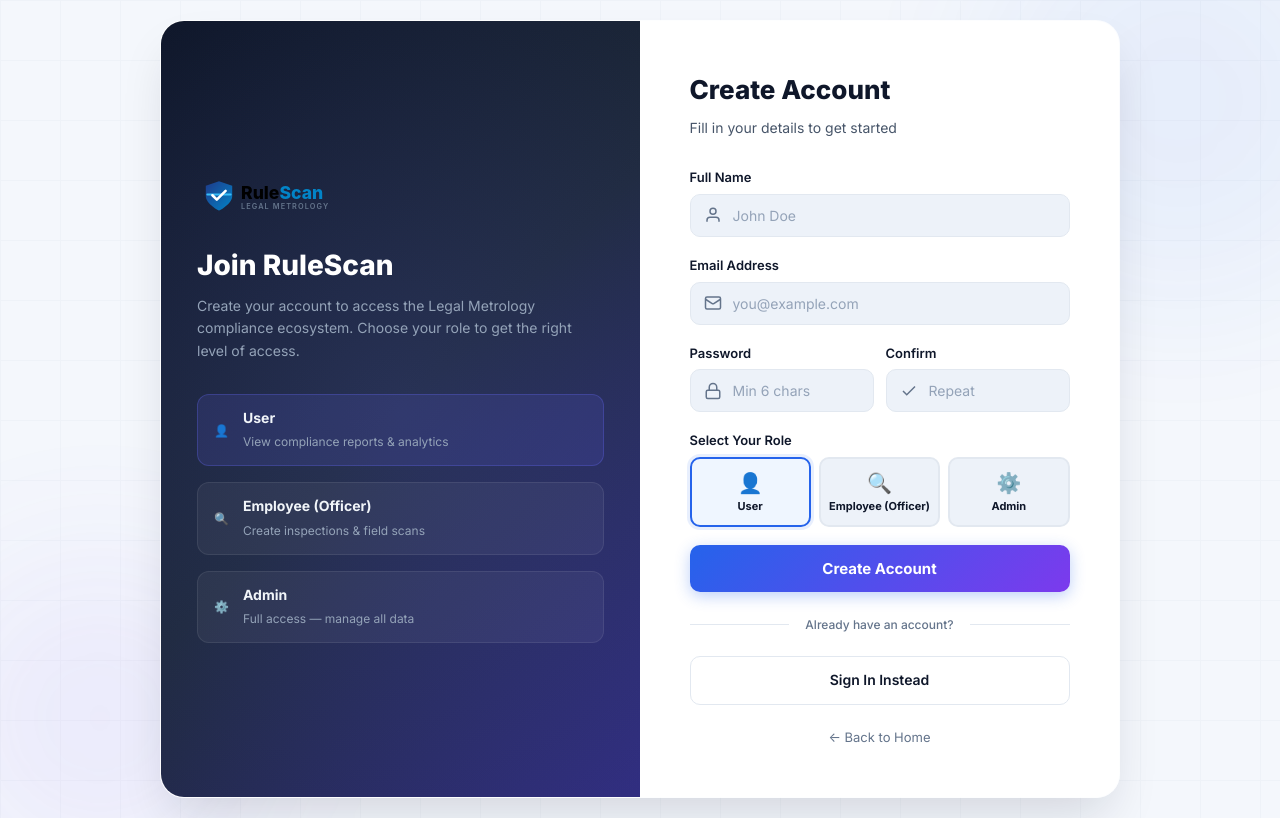
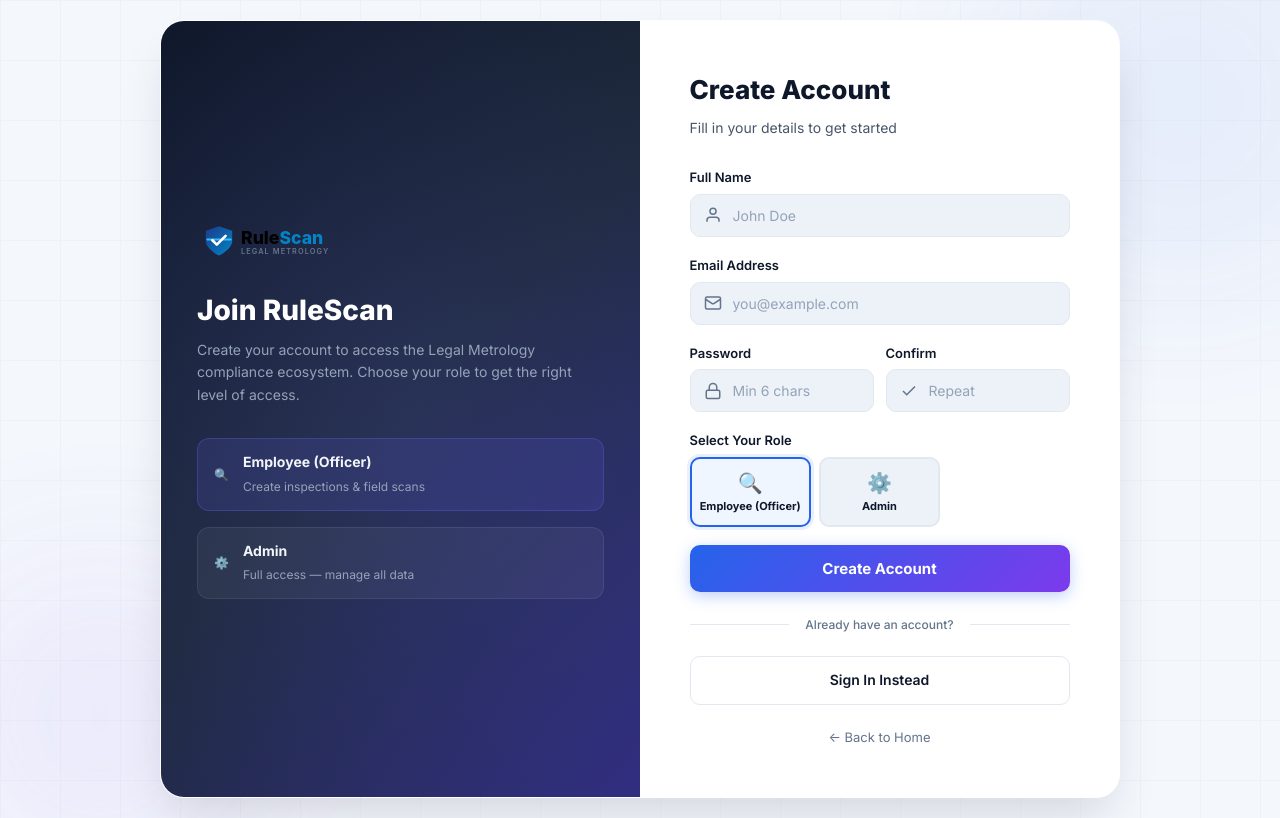
Before and after one commit to Purjeet979/SIH, a Next.js app in the folder web/: page /signup in a window 1280 px wide. Built offline with nearby package versions, Linux system fonts and the light colour scheme; no server answers.

Commit message:
Remove User role from signup page

```diff
--- a/web/src/app/signup/page.js
+++ b/web/src/app/signup/page.js
@@ -10,7 +10,7 @@
   const [email, setEmail] = useState('');
   const [password, setPassword] = useState('');
   const [confirmPassword, setConfirmPassword] = useState('');
-  const [selectedRole, setSelectedRole] = useState('USER');
+  const [selectedRole, setSelectedRole] = useState('EMPLOYEE');
   const [error, setError] = useState('');
   const [success, setSuccess] = useState('');
   const [isLoading, setIsLoading] = useState(false);
@@ -18,7 +18,6 @@
   const router = useRouter();
 
   const roles = [
-    { value: 'USER', label: 'User', desc: 'View compliance reports & analytics', icon: '👤' },
     { value: 'EMPLOYEE', label: 'Employee (Officer)', desc: 'Create inspections & field scans', icon: '🔍' },
     { value: 'ADMIN', label: 'Admin', desc: 'Full access — manage all data', icon: '⚙️' },
   ];
```
